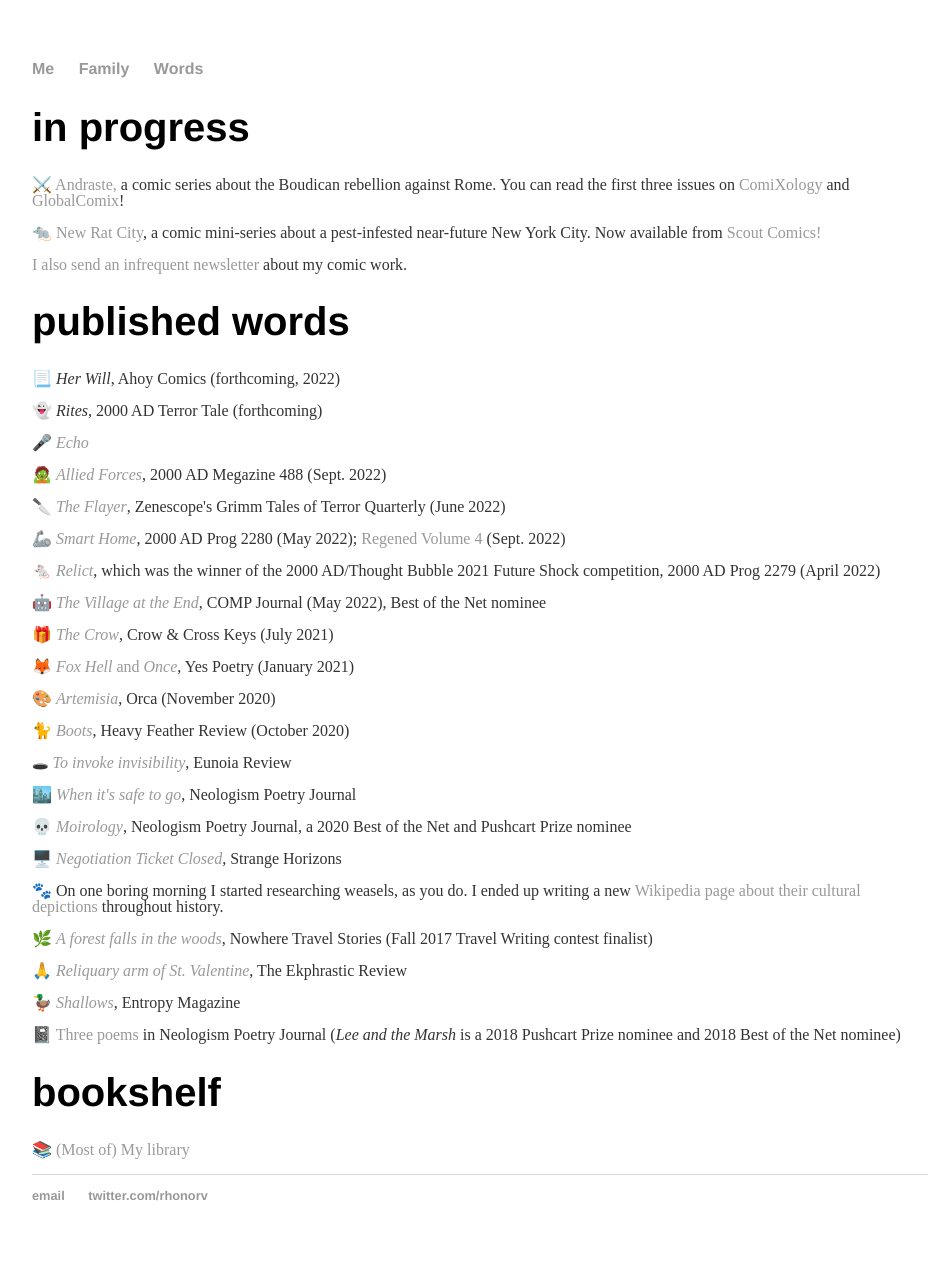
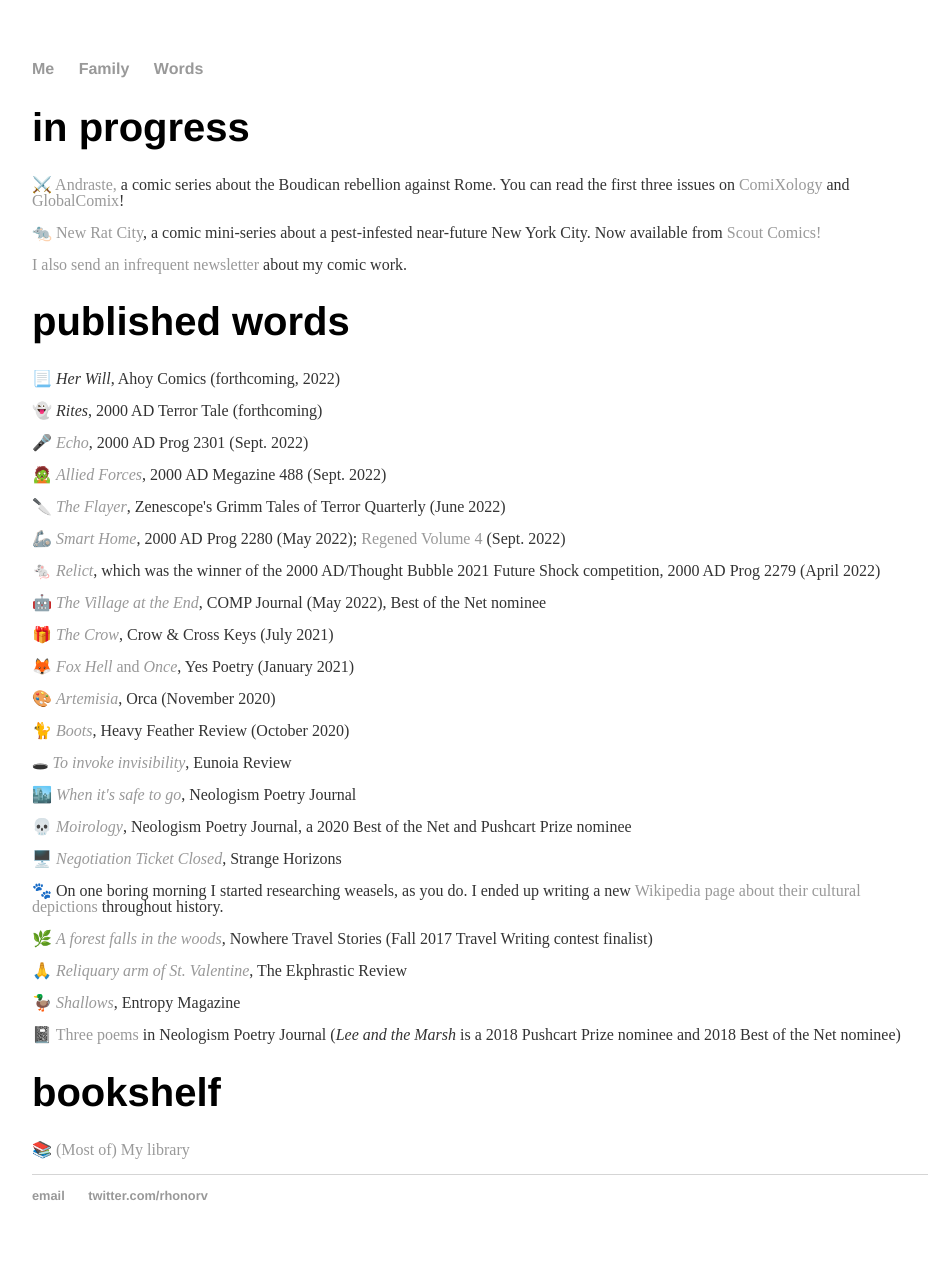
Before and after one commit to rhonorv/rhonorv.github.io, a Jekyll site: the page words/index.html, which Jekyll copies as it is, in a window 1280 px wide. Shown: the whole page, without its empty margins (160-1092 px from the left). Built offline with Jekyll 4.4.1, drawn with Linux system fonts in a browser that asks for light colours.

Commit message:
Update index.html

```diff
--- a/words/index.html
+++ b/words/index.html
@@ -35,7 +35,7 @@
 
 		<p><span aria-hidden="true">👻 </span><em>Rites</em>, 2000 AD Terror Tale (forthcoming)</p>
 
-		<p><span aria-hidden="true">🎤 </span><em><a href="https://shop.2000ad.com/catalogue/PRG2301D">Echo</em></a, 2000 AD Prog 2301 (Sept. 2022)</p>
+		<p><span aria-hidden="true">🎤 </span><em><a href="https://shop.2000ad.com/catalogue/PRG2301D">Echo</em></a>, 2000 AD Prog 2301 (Sept. 2022)</p>
 
 		<p><span aria-hidden="true">🧟 </span><em><a href="https://shop.2000ad.com/catalogue/MEG448D">Allied Forces</a></em>, 2000 AD Megazine 488 (Sept. 2022)</p>
 
```
